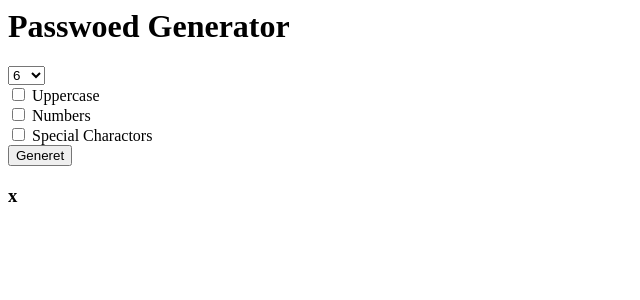
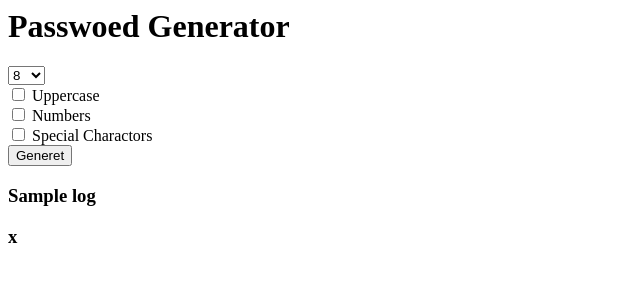
Before and after one commit to FedJohn/django3-password-gene, a Django app: template generator/templates/generator/test.html in a window 1280 px wide. Shown: the top 300 px of the page, without its empty margins (0-640 px from the left). Run offline with Django 5.2, Linux system fonts and the light colour scheme; the template is opened without the code that fills it: most values are stand-ins (such as "Sample title", 1, 10 or a date in 2020).

Commit message:
second stage

```diff
--- a/generator/templates/generator/test.html
+++ b/generator/templates/generator/test.html
@@ -5,7 +5,7 @@
             <select name="length">
                 <option value="6">6</option>
                 <option value="7">7</option>
-                <option value="8">8</option>
+                <option value="8" selected = "selected">8</option>
                 <option value="9">9</option>
                 <option value="10">10</option>
                 <option value="11">11</option>
@@ -18,7 +18,8 @@
             <input type="checkbox" name="special"> Special Charactors
             <br>
             <input type="submit" value="Generet">
-            <h3>   {{ password }} </h3>
+            <h3>{{ log }} </h3>
+            <h3> {{ password }} </h3>
         </form>
     </body>
 </html>
```
Also changed, not shown: generator/views.py (+10 -5 lines).
